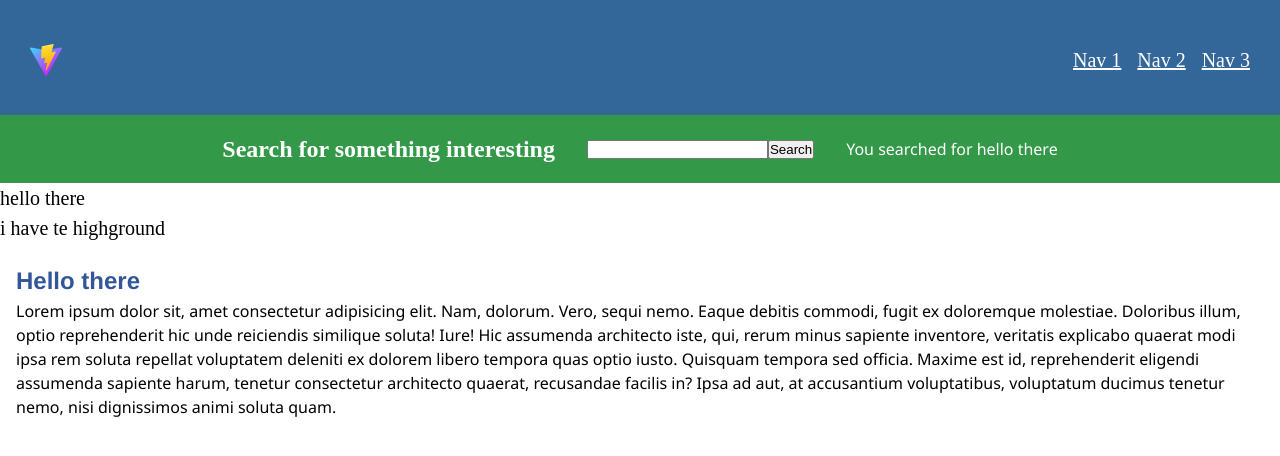
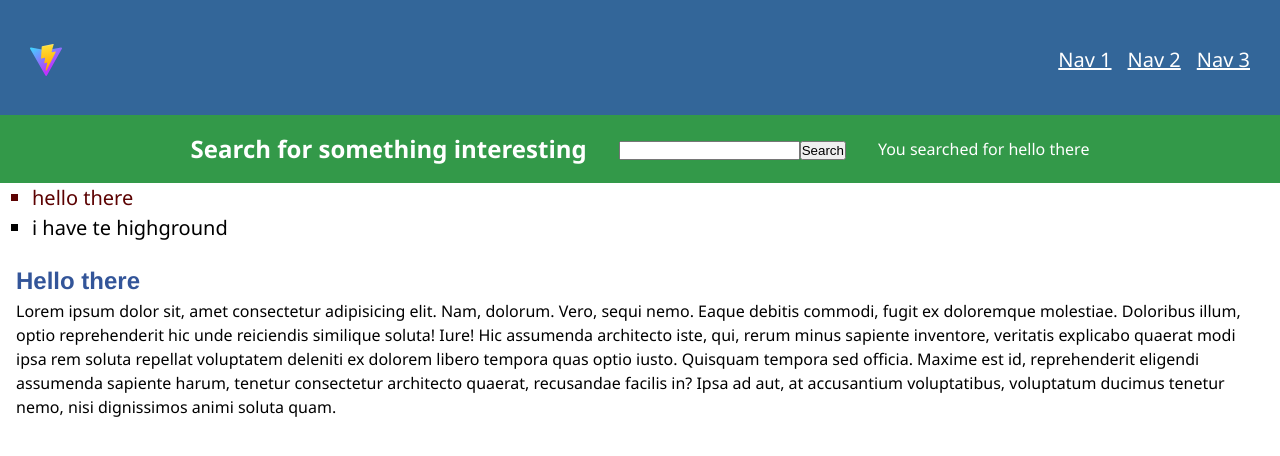
Before and after one commit to bo7owers/react-vite, a React (Vite) app: page / in a window 1280 px wide. Shown: the top 456 px of the page. Built offline with nearby package versions, Linux system fonts and the light colour scheme.

Commit message:
Tweak styles

```diff
--- a/src/components/App/App.jsx
+++ b/src/components/App/App.jsx
@@ -13,12 +13,12 @@ function App() {
   };
   return (
     // pass props and funcs to components
-    <>
+    <div className="app">
       <Nav />
       <SearchBar userInput={terms[0]} addTerm={addTerm} />
       <SearcHistory terms={terms} />
       <Main />
-    </>
+    </div>
   );
 }
 
--- a/src/components/SearchHistory/SearchHistory.jsx
+++ b/src/components/SearchHistory/SearchHistory.jsx
@@ -2,7 +2,7 @@ import "./search-history.css";
 export default function SearcHistory(props) {
   return (
     // terms come from MainCont
-    <ul>
+    <ul className="search-list">
       {props.terms.map((term) => (
         <li key={term}>{term}</li>
       ))}
--- a/src/components/SearchHistory/search-history.css
+++ b/src/components/SearchHistory/search-history.css
@@ -0,0 +1,8 @@
+.search-list {
+  margin: 0 2rem;
+  list-style-type: square;
+}
+
+.search-list li:nth-child(1) {
+  color: #5c0202;
+}
--- a/src/index.css
+++ b/src/index.css
@@ -11,6 +11,7 @@ body {
   font-size: 20px;
   line-height: 1.5;
   color: #000;
+  font-family: "Segoe UI", Tahoma, Geneva, Verdana, sans-serif;
 }
 
 h1 {
```
